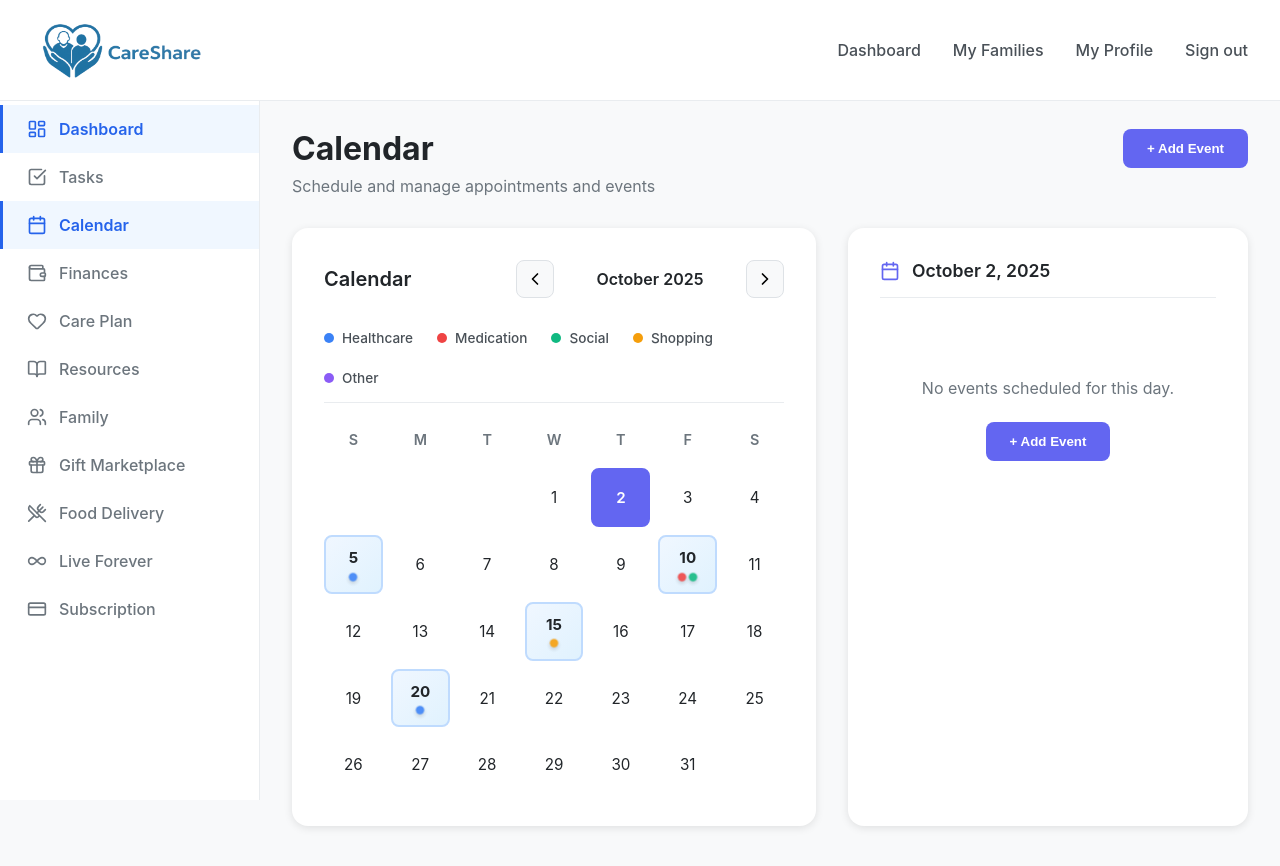
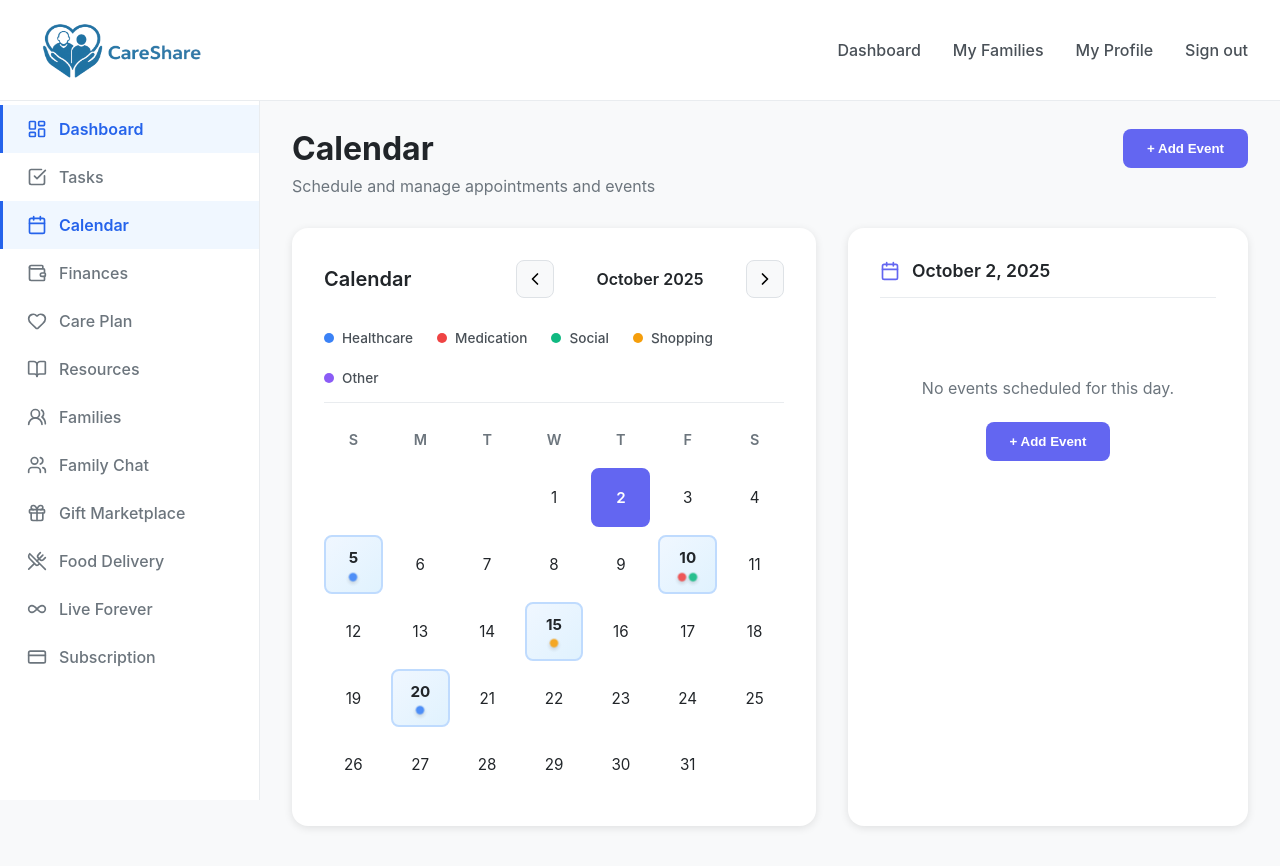
Before and after one commit to EjMackSPD/careshare, a Next.js app: page /dashboard/calendar in a window 1280 px wide. Shown: the top 866 px of the page. Built offline with nearby package versions, Linux system fonts and the light colour scheme.

Commit message:
Add Families link to left navigation and rename Family to Family Chat - Add new 'Families' menu item linking to /family page - Rename 'Family' to 'Family Chat' for clarity - Use UsersRound icon for Families, Users icon for Family Chat - Both links now clearly distinguished in navigation

```diff
--- a/app/components/LeftNavigation.tsx
+++ b/app/components/LeftNavigation.tsx
@@ -10,6 +10,7 @@ import {
   Heart,
   BookOpen,
   Users,
+  UsersRound,
   Gift,
   UtensilsCrossed,
   Infinity,
@@ -24,7 +25,8 @@ const menuItems = [
   { href: '/dashboard/finances', label: 'Finances', icon: Wallet },
   { href: '/dashboard/care-plan', label: 'Care Plan', icon: Heart },
   { href: '/dashboard/resources', label: 'Resources', icon: BookOpen },
-  { href: '/dashboard/family-collaboration', label: 'Family', icon: Users },
+  { href: '/family', label: 'Families', icon: UsersRound },
+  { href: '/dashboard/family-collaboration', label: 'Family Chat', icon: Users },
   { href: '/dashboard/gifts', label: 'Gift Marketplace', icon: Gift },
   { href: '/dashboard/food', label: 'Food Delivery', icon: UtensilsCrossed },
   { href: '/dashboard/legacy', label: 'Live Forever', icon: Infinity },
```
